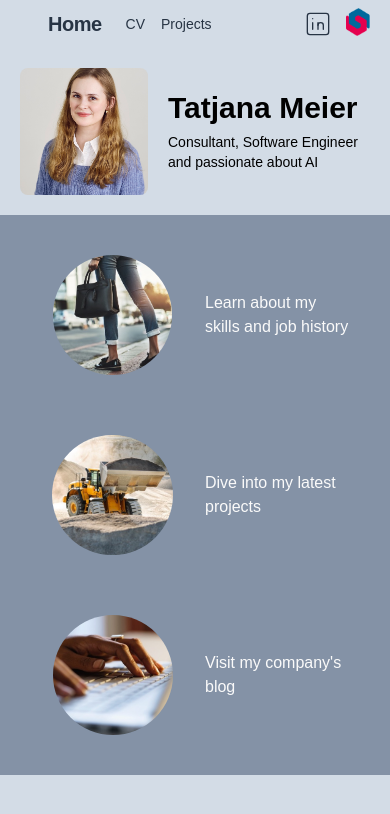
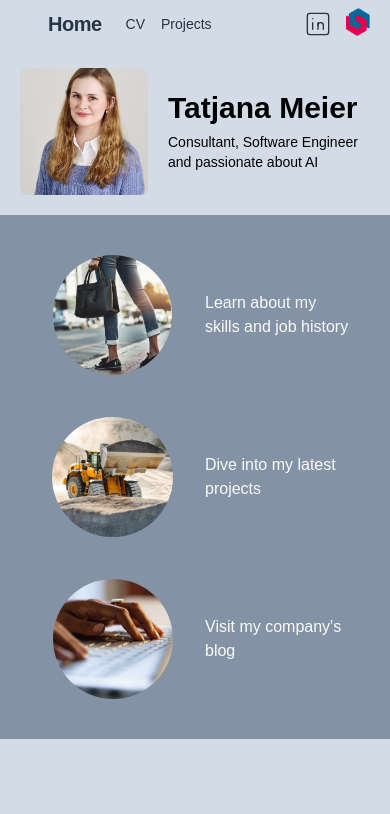
Before and after one commit to jfuchs-png/2023-wetechtogether-tailwind, an Angular app in the folder resume/: page / in a window 390 px wide. Shown: the top 814 px of the page. Built offline with nearby package versions, Linux system fonts and the light colour scheme.

Commit message:
homepage adaptions

```diff
--- a/resume/src/app/homepage-screen/homepage-screen.component.html
+++ b/resume/src/app/homepage-screen/homepage-screen.component.html
@@ -15,7 +15,7 @@
 </main>
 
 <div class="bg-gray antialiased">
-    <div class="grid gap-5 md:grid-cols-3 p-5 max-w-5xl ml-auto mr-auto">
+    <div class="grid gap-0.5 md:gap-5 md:grid-cols-3 p-5 max-w-5xl ml-auto mr-auto">
         <div class="space-y-5"><!-- Left Side -->
             <a routerLink="/cv">
                 <app-preview-card
```
